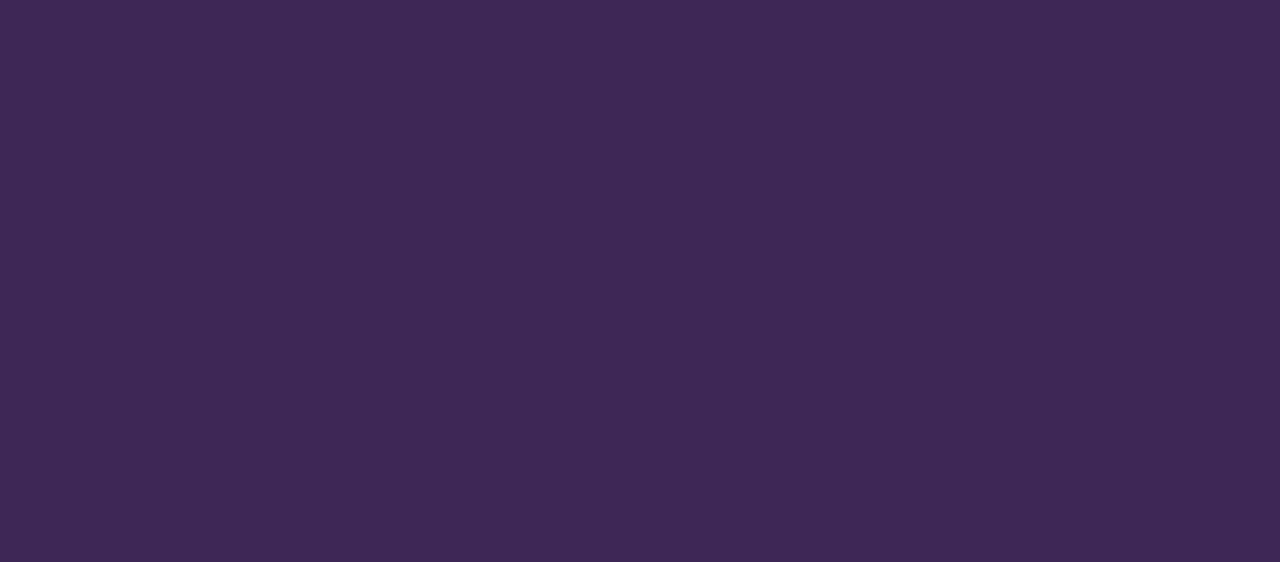
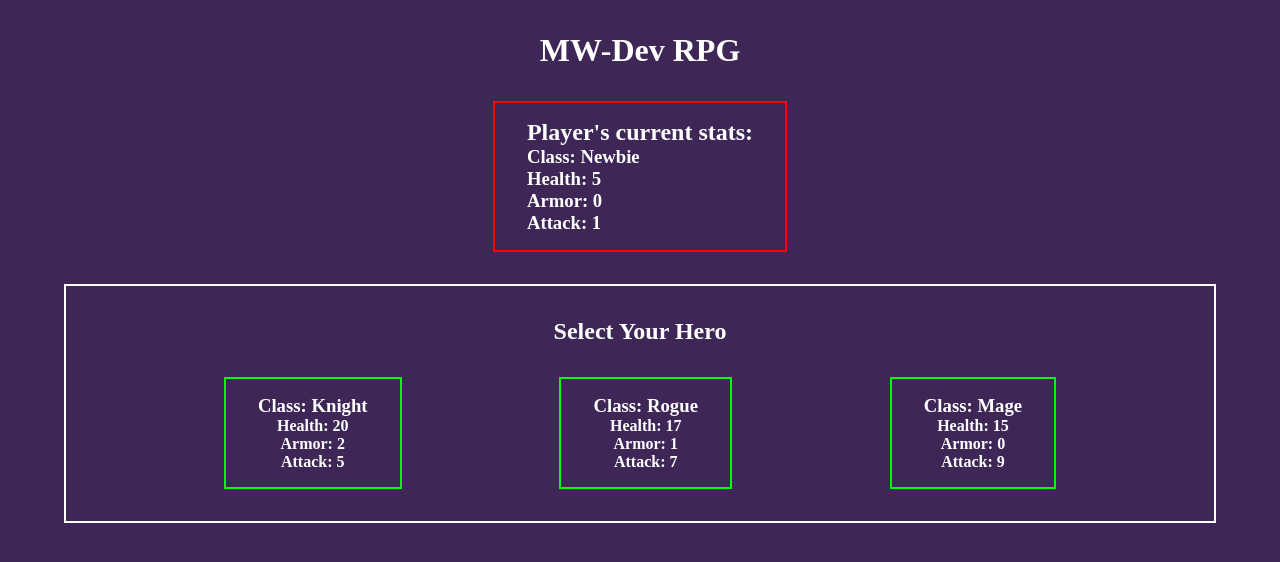
Before and after one commit to mattwheeler-dev/react-dungeon, a React (Vite) app in the folder my-rpg/: page / in a window 1280 px wide. Shown: the top 562 px of the page. Built offline with nearby package versions, Linux system fonts and the light colour scheme.

Commit message:
refactor to use a hero factory; create hero selection;

```diff
--- a/my-rpg/src/App.jsx
+++ b/my-rpg/src/App.jsx
@@ -1,5 +1,14 @@
+import Player from "./components/Player";
+import SelectHero from "./components/SelectHero";
+
 const App = () => {
-	return <></>;
+	return (
+		<>
+			<h1>MW-Dev RPG</h1>
+			<Player />
+			<SelectHero />
+		</>
+	);
 };
 
 export default App;
--- /dev/null
+++ b/my-rpg/src/components/HeroFactory.jsx
@@ -0,0 +1,34 @@
+const HeroFactory = (title) => {
+	switch (title) {
+		case "Knight":
+			return {
+				title: title,
+				health: 20,
+				armor: 2,
+				attack: 5,
+			};
+		case "Rogue":
+			return {
+				title: title,
+				health: 17,
+				armor: 1,
+				attack: 7,
+			};
+		case "Mage":
+			return {
+				title: title,
+				health: 15,
+				armor: 0,
+				attack: 9,
+			};
+		default:
+			return {
+				title: "Newbie",
+				health: 5,
+				armor: 0,
+				attack: 1,
+			};
+	}
+};
+
+export default HeroFactory;
--- /dev/null
+++ b/my-rpg/src/components/Player.css
@@ -0,0 +1,7 @@
+.player-card {
+	height: fit-content;
+	width: fit-content;
+	margin: 1rem auto;
+	padding: 1rem 2rem;
+	border: 2px solid red;
+}
--- /dev/null
+++ b/my-rpg/src/components/Player.jsx
@@ -0,0 +1,19 @@
+import { useState } from "react";
+import HeroFactory from "./HeroFactory";
+import "./Player.css";
+
+const Player = () => {
+	const [playerStats, setPlayerStats] = useState(HeroFactory(""));
+
+	return (
+		<div className="player-card">
+			<h2>Player{`'`}s current stats:</h2>
+			<h3>Class: {playerStats.title}</h3>
+			<h3>Health: {playerStats.health}</h3>
+			<h3>Armor: {playerStats.armor}</h3>
+			<h3>Attack: {playerStats.attack}</h3>
+		</div>
+	);
+};
+
+export default Player;
--- /dev/null
+++ b/my-rpg/src/components/SelectHero.css
@@ -0,0 +1,22 @@
+.select-hero-container {
+	height: fit-content;
+	width: 90%;
+	margin: 2rem auto;
+	padding: 2rem 0;
+	border: 2px solid white;
+	display: flex;
+	flex-wrap: wrap;
+	justify-content: space-evenly;
+}
+
+.select-hero-container h2 {
+	width: 100%;
+	margin-bottom: 2rem;
+	text-align: center;
+}
+
+.hero-card {
+	padding: 1rem 2rem;
+	text-align: center;
+	border: 2px solid lime;
+}
--- /dev/null
+++ b/my-rpg/src/components/SelectHero.jsx
@@ -0,0 +1,36 @@
+import HeroFactory from "./HeroFactory";
+import "./SelectHero.css";
+
+const SelectHero = () => {
+	const knight = HeroFactory("Knight");
+	const rogue = HeroFactory("Rogue");
+	const mage = HeroFactory("Mage");
+
+	return (
+		<section className="select-hero-container">
+			<h2>Select Your Hero</h2>
+			<article className="hero-card">
+				<h3>Class: {knight.title}</h3>
+				<h4>Health: {knight.health}</h4>
+				<h4>Armor: {knight.armor}</h4>
+				<h4>Attack: {knight.attack}</h4>
+			</article>
+
+			<article className="hero-card">
+				<h3>Class: {rogue.title}</h3>
+				<h4>Health: {rogue.health}</h4>
+				<h4>Armor: {rogue.armor}</h4>
+				<h4>Attack: {rogue.attack}</h4>
+			</article>
+
+			<article className="hero-card">
+				<h3>Class: {mage.title}</h3>
+				<h4>Health: {mage.health}</h4>
+				<h4>Armor: {mage.armor}</h4>
+				<h4>Attack: {mage.attack}</h4>
+			</article>
+		</section>
+	);
+};
+
+export default SelectHero;
--- a/my-rpg/src/index.css
+++ b/my-rpg/src/index.css
@@ -8,6 +8,13 @@
 body {
 	height: 100vh;
 	width: 100vw;
+	color: #fff;
 	background-color: #3e2756;
 	overflow: clip;
 }
+
+/* global headings */
+h1 {
+	margin: 2rem 0;
+	text-align: center;
+}
```
Also changed, not shown: my-rpg/src/components/Monster.jsx (added), 1 other file (tests, documents, lock files or other folders).
